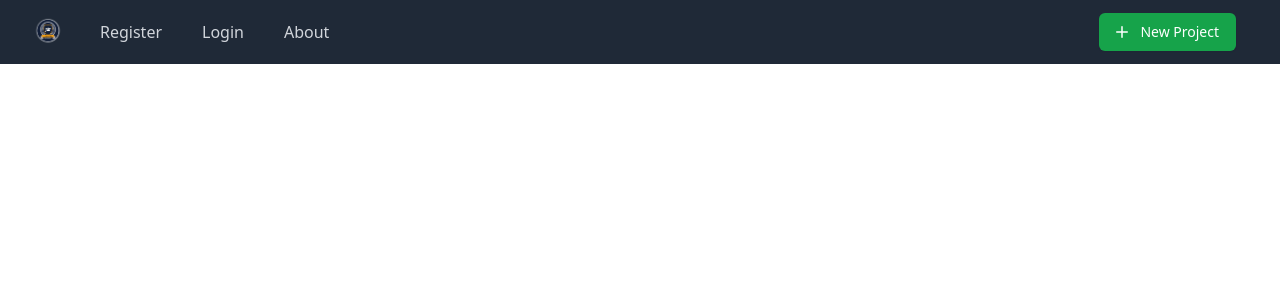
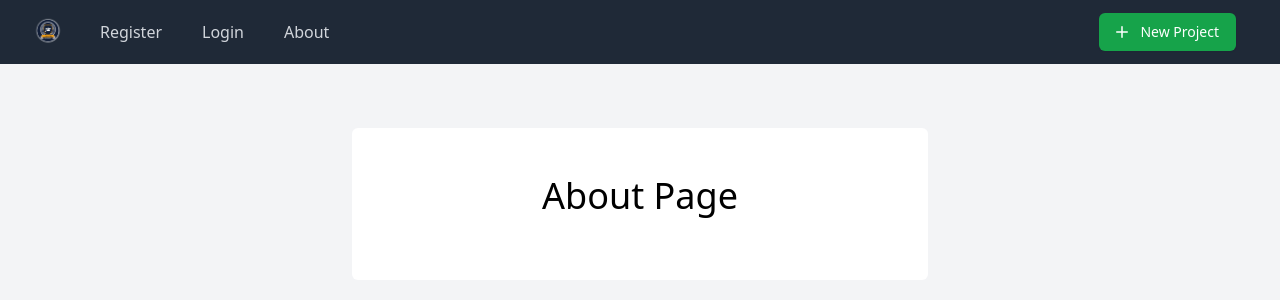
Before and after one commit to vachovia/rtk-task-manager, a React (Create React App) app: page /about in a window 1280 px wide. Shown: the top 300 px of the page. Built offline with nearby package versions, Linux system fonts and the light colour scheme.

Commit message:
About component

```diff
--- a/src/App.js
+++ b/src/App.js
@@ -12,6 +12,7 @@ import {
   AddTransaction,
   EditTransaction,
   AuthRoute,
+  About
 } from "./components";
 
 function App() {
@@ -20,6 +21,7 @@ function App() {
       <Navbar />
       <Routes>
         <Route path="/" element={<Home />} />
+        <Route path="/about" element={<About />} />
         <Route path="/register" element={<Register />} />
         <Route
           path="/dashboard"
--- /dev/null
+++ b/src/components/HomePage/About.js
@@ -0,0 +1,20 @@
+import React from "react";
+
+export default function About(props) {
+  return (
+    <>
+      <section className="relative py-16 bg-gray-50">
+        <div className="absolute top-0 left-0 w-full h-96 bg-gray-100" />
+        <div className="relative container px-4 mx-auto">
+          <div className="max-w-xl mx-auto py-10 px-8 sm:px-20 bg-white rounded-md">
+            <div className="text-center mb-6">
+              <h4 className="font-heading text-3xl sm:text-4xl mt-2">
+                About Page
+              </h4>
+            </div>
+          </div>
+        </div>
+      </section>
+    </>
+  );
+}
--- a/src/components/index.js
+++ b/src/components/index.js
@@ -9,6 +9,7 @@ import AccountDetails from "./Dashboard/AccountDetails";
 import AddTransaction from "./Forms/AddTransaction";
 import EditTransaction from "./Forms/EditTransaction";
 import AuthRoute from "./AuthRoute/AuthRoute";
+import About from "./HomePage/About";
 
 export {
   Home,
@@ -22,4 +23,5 @@ export {
   AddTransaction,
   EditTransaction,
   AuthRoute,
+  About,
 };
```
